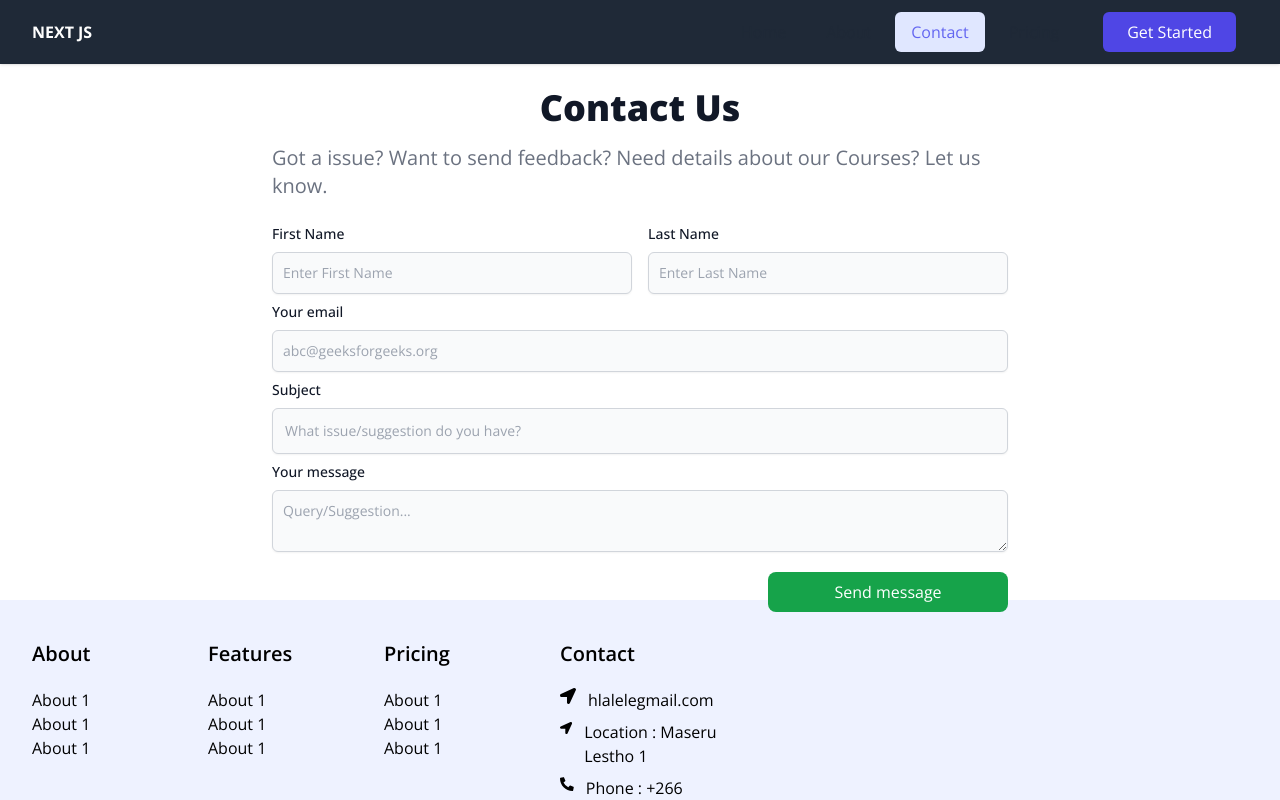
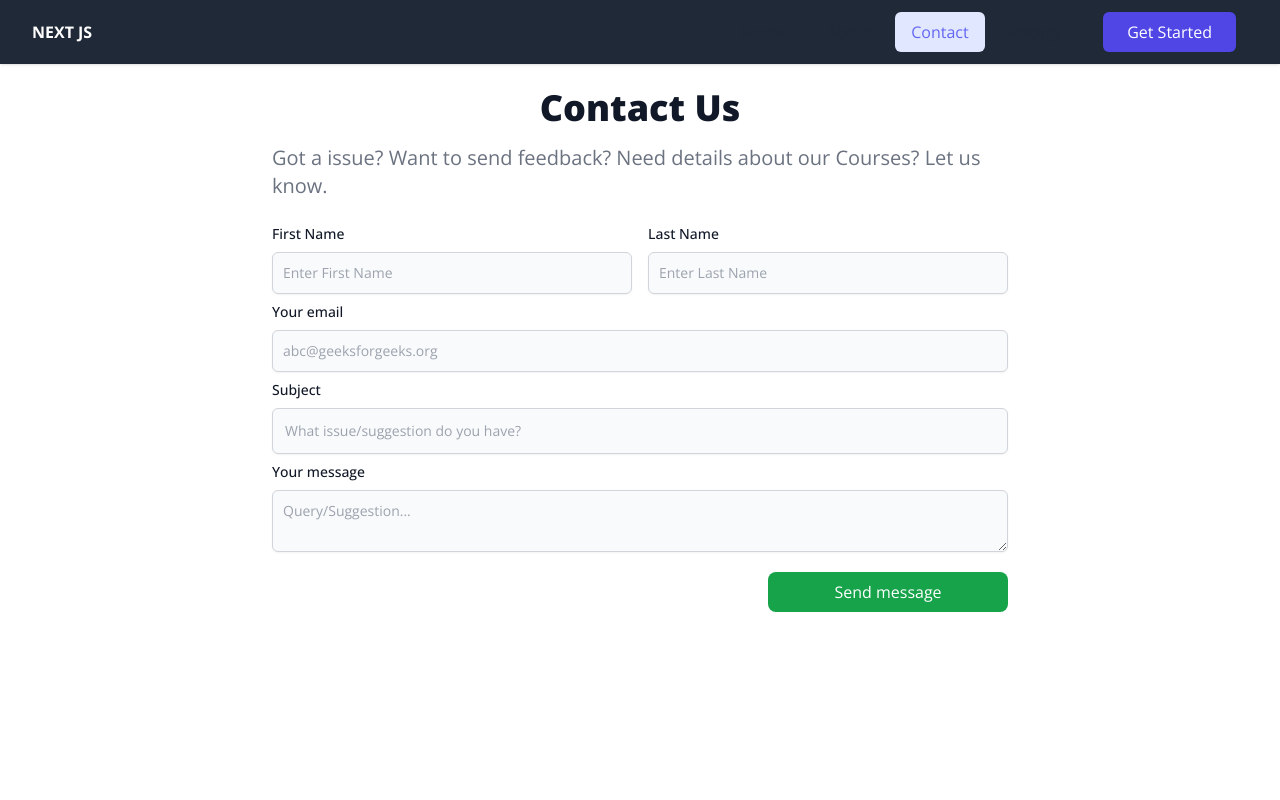
Before and after one commit to HMaroba/nextjs-tailwind, a Next.js app: page /pages/form in a window 1280 px wide. Shown: the top 800 px of the page. Built offline with nearby package versions, Linux system fonts and the light colour scheme.

Commit message:
Fixed logo

```diff
--- a/src/app/pages/form/page.tsx
+++ b/src/app/pages/form/page.tsx
@@ -1,6 +1,6 @@
 export default function Contact() {
   return (
-    <div className="py-2 px-4 mx-auto max-w-screen-md min-h-full">
+    <div className="py-2 px-4 mx-auto max-w-screen-md h-screen">
       <h2
         className="mb-4 text-4xl font-extrabold
                            text-center text-gray-900"
--- a/src/app/pages/navigation/Top5.tsx
+++ b/src/app/pages/navigation/Top5.tsx
@@ -81,7 +81,7 @@ const HomeBar = () => {
               </ul>
               <div className="hidden mr-3 space-x-4 lg:flex nav__item">
                 <Link
-                  href="/"
+                  href="/pages/auth/Register"
                   className="px-6 py-2 text-white bg-indigo-600 rounded-md md:ml-5"
                 >
                   Get Started
```
